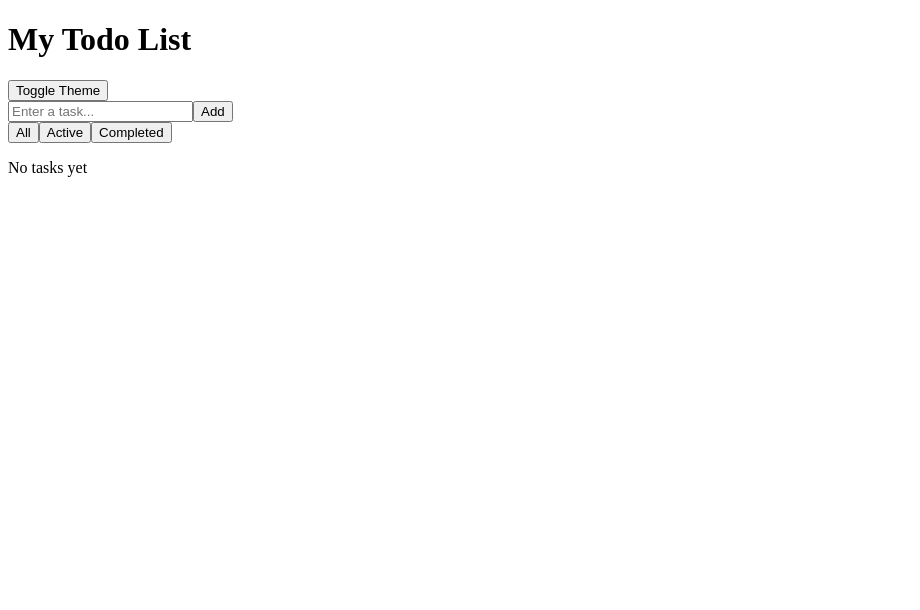
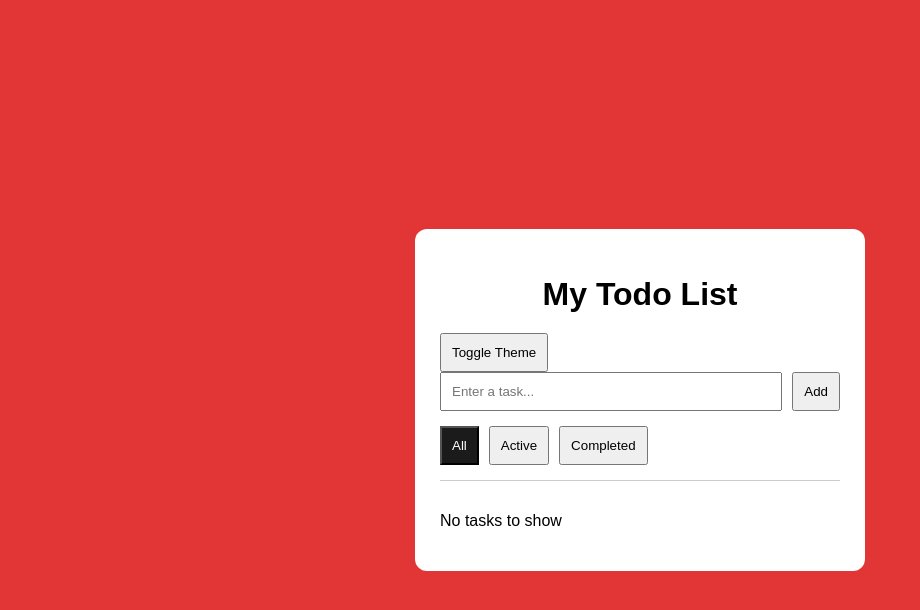
Before and after one commit to RPG-TaRon/Context-API-Implementation, a React (Vite) app: page / in a window 1280 px wide. Shown: the top 610 px of the page, without its empty margins (0-920 px from the left). Built offline with nearby package versions, Linux system fonts and the light colour scheme.

Commit message:
Add filter functionality to TodoList and style active filters

```diff
--- a/src/App.css
+++ b/src/App.css
@@ -40,6 +40,11 @@ button {
   cursor: pointer;
 }
 
+.active-filter {
+  background: #1b1b1b;
+  color: white;
+}
+
 .todo-list {
   border-top: 1px solid #ccc;
   padding-top: 15px;
--- a/src/App.jsx
+++ b/src/App.jsx
@@ -3,6 +3,7 @@ import { FilterProvider } from "./context/FilterContext";
 import TodoInput from "./components/TodoInput";
 import TodoList from "./components/TodoList";
 import FilterButtons from "./components/FilterButtons";
+import "./App.css";
 
 function App() {
   return (
--- a/src/components/TodoList.jsx
+++ b/src/components/TodoList.jsx
@@ -1,16 +1,31 @@
 import { useTodos } from "../context/TodoContext";
+import { useFilter } from "../context/FilterContext";
 
 function TodoList() {
   const { todos, toggleTodo, deleteTodo, editTodo } = useTodos();
+  const { filter } = useFilter();
 
-  if (todos.length === 0) {
+  const filteredTodos = todos.filter((todo) => { // Filter the todos based on the filter value
+    if (filter === "active") { // If filter is "active", only return todos that are not completed
+      return todo.completed === false;
+    }
+
+    if (filter === "completed") { // If filter is "completed", only return todos that are completed
+      return todo.completed === true;
+    }
+
+    return true;
+  });
+
+  if (filteredTodos.length === 0) { // If there are no todos to show after filtering, display a message
     return (
       <div className="todo-list">
-        <p>No tasks yet</p>
+        <p>No tasks to show</p>
       </div>
     );
   }
-// Function to handle editing a todo item
+
+  // Function to handle editing a todo item
   function handleEdit(todo) {
     const newText = prompt("Edit your task:", todo.text);
 
@@ -22,7 +37,7 @@ function TodoList() {
 
   return (
     <div className="todo-list">
-      {todos.map((todo) => (
+      {filteredTodos.map((todo) => (
         <div className="todo-item" key={todo.id}>
           <input
             type="checkbox"
@@ -32,7 +47,9 @@ function TodoList() {
           <span className={todo.completed ? "completed" : ""}>
             {todo.text}
           </span>
+
           <button onClick={() => handleEdit(todo)}>Edit</button>
+
           <button onClick={() => deleteTodo(todo.id)}>Delete</button>
         </div>
       ))}
```
